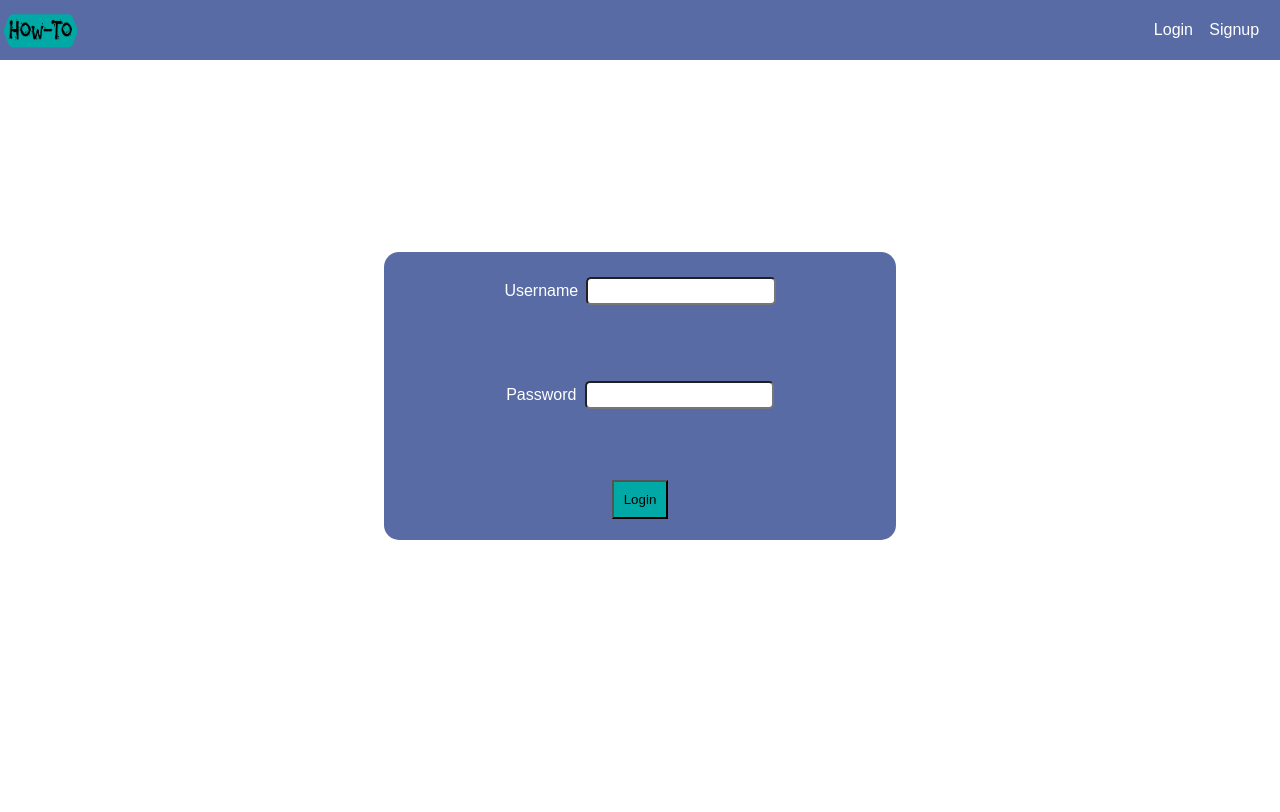
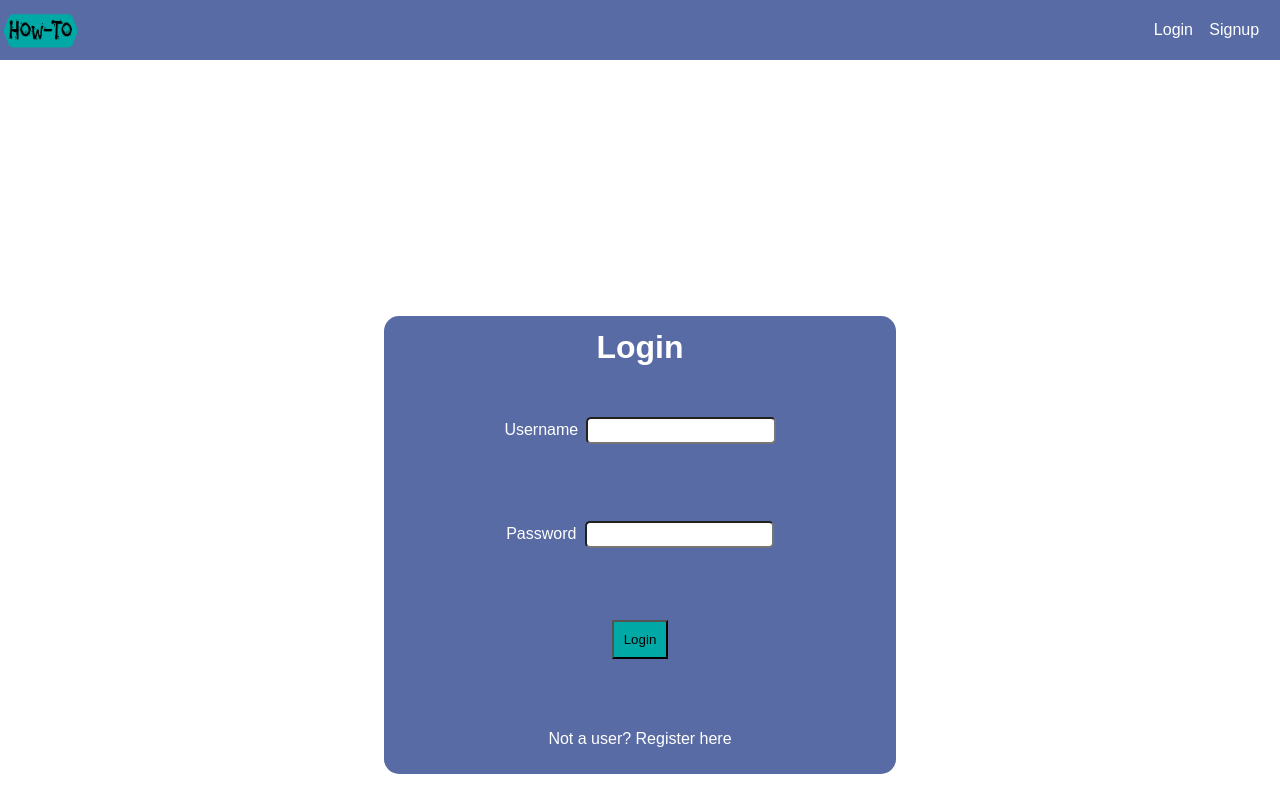
Before and after one commit to nuvallo/Front-End-A, a React (Create React App) app in the folder how-to/: page / in a window 1280 px wide. Shown: the top 812 px of the page. Built offline with nearby package versions, Linux system fonts and the light colour scheme.

Commit message:
Storing errors to state, attention to details

```diff
--- a/how-to/src/components/HomePage/HomePage.js
+++ b/how-to/src/components/HomePage/HomePage.js
@@ -8,7 +8,9 @@ export const HomePage = () => {
     <div>
       <ProtectedNavbar />
       <SearchBar />
-      <HowToList />
+      <div>
+        <HowToList />
+      </div>
     </div>
   );
 };
--- a/how-to/src/components/LoginPage/LoginPage.js
+++ b/how-to/src/components/LoginPage/LoginPage.js
@@ -1,4 +1,5 @@
-import React, { useState } from "react";
+import React, { useState, useContext } from "react";
+import { Link } from "react-router-dom";
 import styled from "styled-components";
 import { axiosWithAuth } from "../../utils/axiosWithAuth";
 import { Navigation as Navbar } from "../Navbars/Navigation";
@@ -6,9 +7,24 @@ import { Navigation as Navbar } from "../Navbars/Navigation";
 const LoginForm = styled.form`
   background-color: ${props => props.theme.primaryColor};
   width: 40%;
-  margin: 15% auto;
+  margin: 20% auto;
   text-align: center;
   border-radius: 15px;
+  padding-top: 1%;
+
+  .register-link {
+    color: ${props => props.theme.fontColorLight};
+    text-decoration: none;
+  }
+
+  .error-message {
+    color: ${props => props.theme.error};
+    display: block;
+  }
+
+  h1 {
+    color: ${props => props.theme.fontColorLight};
+  }
 
   button {
     padding: 10px;
@@ -38,6 +54,8 @@ export const LoginPage = props => {
     password: ""
   });
 
+  const [error, setError] = useState("");
+
   // Handlers
   const handleChanges = e => {
     setCred({ ...cred, [e.target.name]: e.target.value });
@@ -52,13 +70,15 @@ export const LoginPage = props => {
         props.history.push("/protected");
       })
       .catch(err => {
-        alert("Login Incorrect");
+        console.log(err);
+        setError("Invalid login, please try again");
       });
   };
   return (
     <div>
       <Navbar />
       <LoginForm onSubmit={submit}>
+        <h1>Login</h1>
         <div>
           <label htmlFor="username">Username</label>
           <input
@@ -79,6 +99,12 @@ export const LoginPage = props => {
         </div>
 
         <button>Login</button>
+        <div>
+          <span className="error-message">{error}</span>
+          <Link className="register-link" to="/signup">
+            Not a user? Register here
+          </Link>
+        </div>
       </LoginForm>
     </div>
   );
--- a/how-to/src/components/SignupPage/SignupPage.js
+++ b/how-to/src/components/SignupPage/SignupPage.js
@@ -1,4 +1,5 @@
 import React, { useState } from "react";
+import { Link } from "react-router-dom";
 import styled from "styled-components";
 import { axiosWithAuth } from "../../utils/axiosWithAuth";
 import { Navigation as Navbar } from "../Navbars/Navigation";
@@ -6,9 +7,24 @@ import { Navigation as Navbar } from "../Navbars/Navigation";
 const SignupForm = styled.form`
   background-color: ${props => props.theme.primaryColor};
   width: 40%;
-  margin: 15% auto;
+  margin: 20% auto;
   text-align: center;
   border-radius: 15px;
+  padding-top: 1%;
+
+  .register-link {
+    color: ${props => props.theme.fontColorLight};
+    text-decoration: none;
+  }
+
+  .error-message {
+    color: ${props => props.theme.error};
+    display: block;
+  }
+
+  h1 {
+    color: ${props => props.theme.fontColorLight};
+  }
 
   button {
     padding: 10px;
@@ -28,6 +44,7 @@ const SignupForm = styled.form`
     input {
       padding: 1%;
       border-radius: 5px;
+      width: 50%;
     }
   }
 `;
@@ -41,6 +58,8 @@ export const Signup = props => {
     location: "",
     user_type: Date.now()
   });
+
+  const [error, setError] = useState("");
 
   // Handlers
   const handleChanges = e => {
@@ -57,13 +76,15 @@ export const Signup = props => {
         props.history.push("/");
       })
       .catch(err => {
-        console.log("invalid signup ", err);
+        console.log(err);
+        setError("Enter Required Field(s)");
       });
   };
   return (
     <div>
       <Navbar />
       <SignupForm onSubmit={submit}>
+        <h1>Signup</h1>
         <div>
           <label htmlFor="name">Name</label>
           <input type="text" id="name" name="name" onChange={handleChanges} />
@@ -106,6 +127,12 @@ export const Signup = props => {
         </div>
 
         <button>Signup</button>
+        <div>
+          <span className="error-message">{error}</span>
+          <Link className="register-link" to="/">
+            Aleady a user? Login here
+          </Link>
+        </div>
       </SignupForm>
     </div>
   );
--- a/how-to/src/config/theme.js
+++ b/how-to/src/config/theme.js
@@ -1,5 +1,7 @@
 export const primaryColor = "#586BA4";
 export const secondaryColor = "#00A9A5 ";
+export const error = "red";
+export const success = "green";
 
 export const fontColorLight = "#fff";
 export const fontColorDark = "#333";
```
